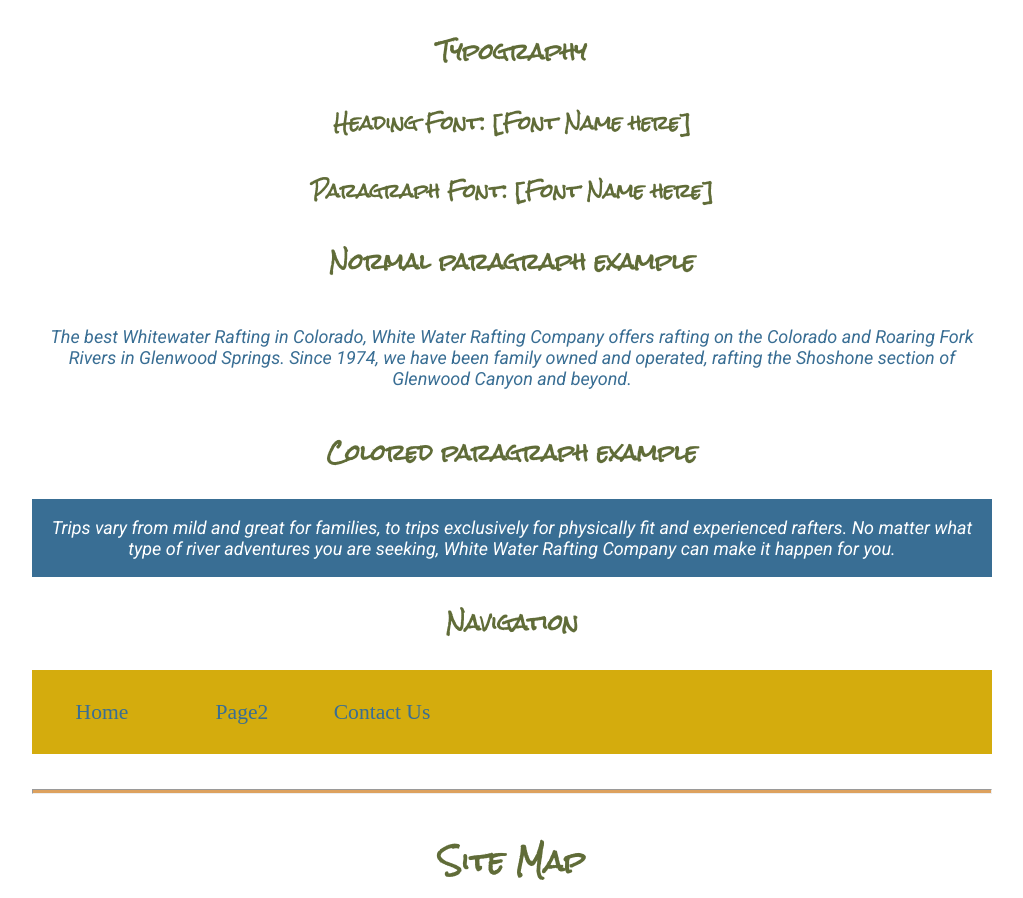
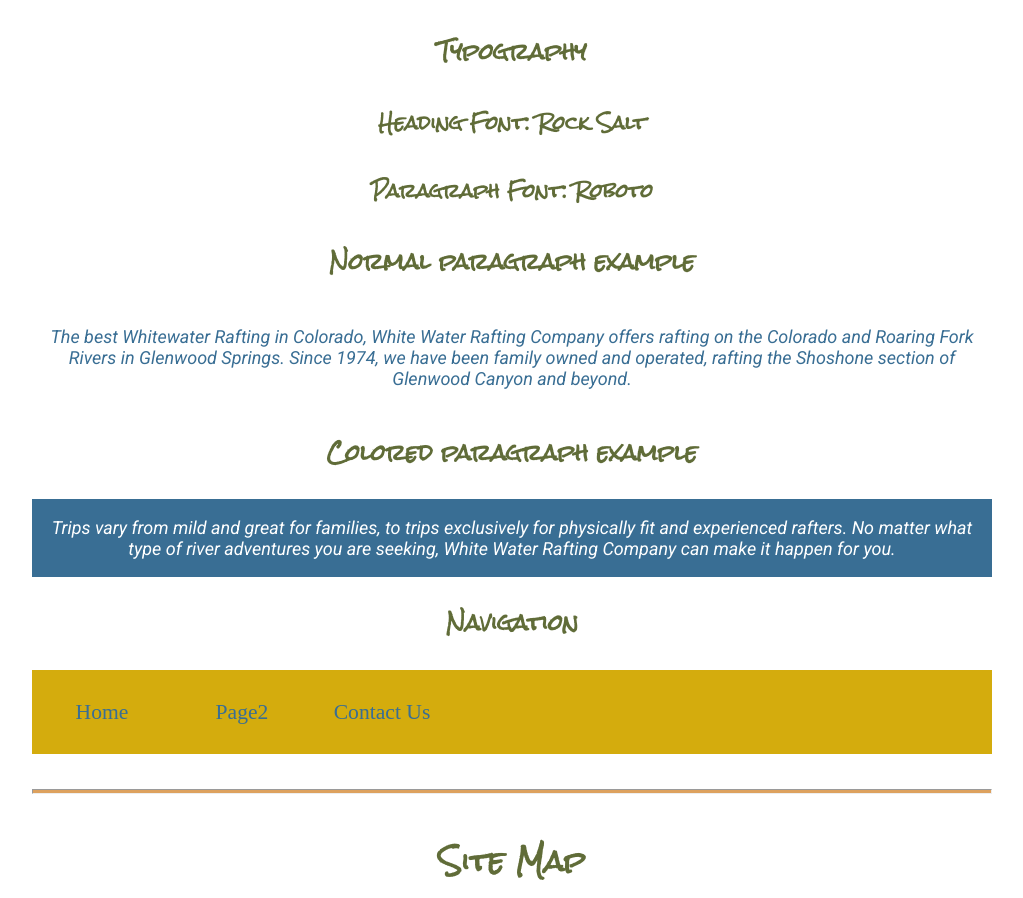
Before and after one commit to DiegoBellido99/wdd130, a plain HTML site: page wwr/site-plan-rafting.html in a window 1280 px wide. Shown: the part 1879-2777 px from the top of the page, without its empty margins (128-1151 px from the left). Drawn offline with Linux system fonts and the light colour scheme.

Commit message:
adding last words

```diff
--- a/wwr/site-plan-rafting.html
+++ b/wwr/site-plan-rafting.html
@@ -72,11 +72,11 @@
     <!-- Choose a font for your paragraphs (body copy) and headlines. What font(s) have you chosen? Think also about which of your colors above you might use for background and font colors. -->
 
     <h4>
-      Heading Font: [Font Name here]
+      Heading Font: Rock Salt
       <!-- change this -->
     </h4>
     <h4>
-      Paragraph Font: [Font Name here]
+      Paragraph Font: Roboto
       <!-- change this -->
     </h4>
     <h3>Normal paragraph example</h3>
```
